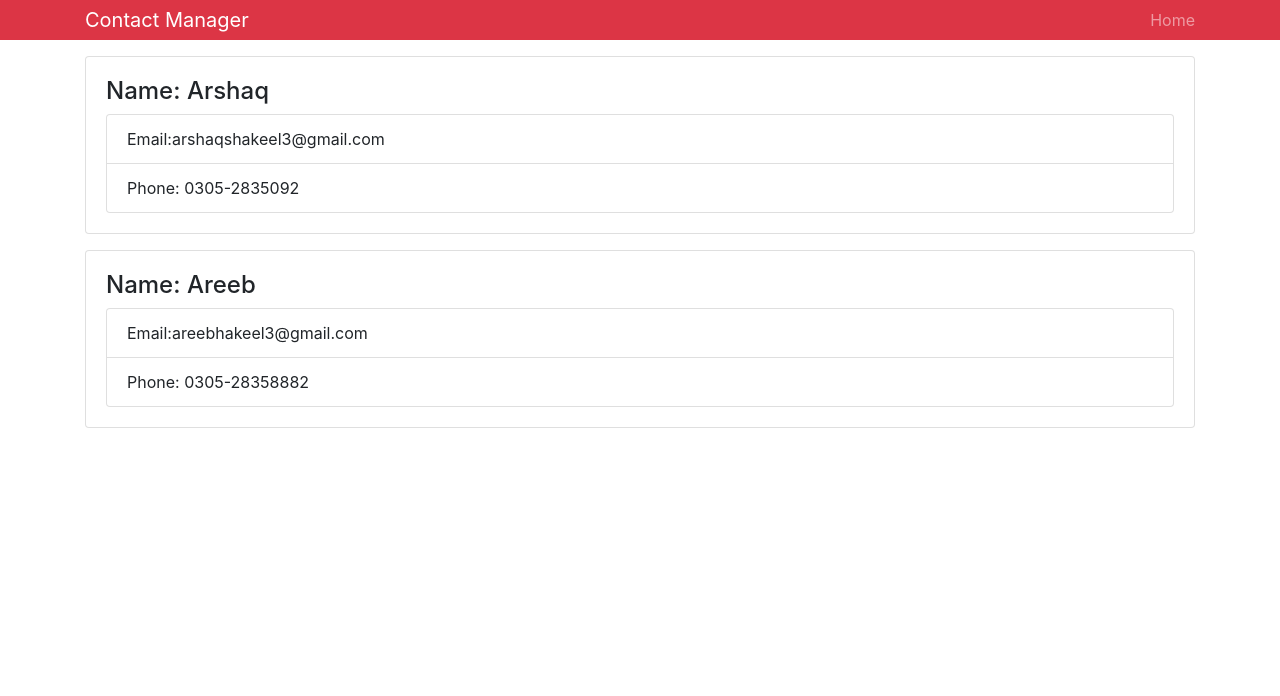
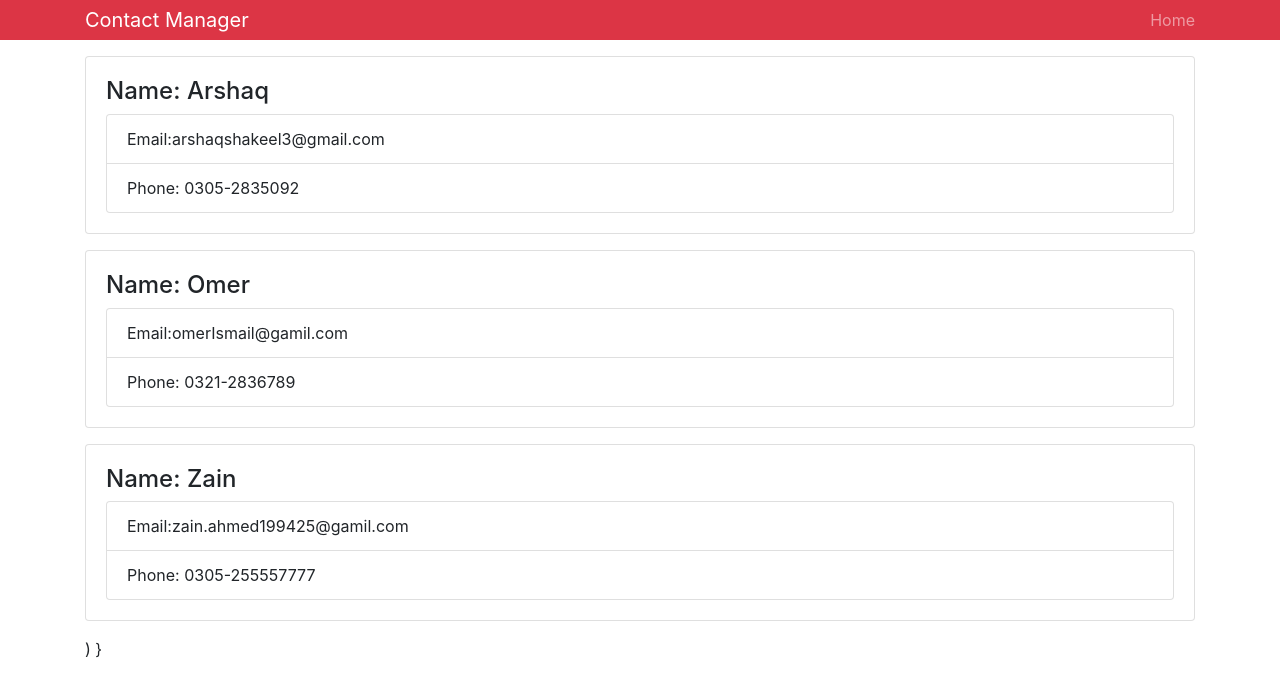
Before and after one commit to Arshaq1996/Contact-Manager, a React (Create React App) app: page / in a window 1280 px wide. Shown: the top 696 px of the page. Built offline with nearby package versions, Linux system fonts and the light colour scheme.

Commit message:
Working with React states

```diff
--- a/src/App.js
+++ b/src/App.js
@@ -1,12 +1,13 @@
 import React, { Component } from "react";
 //import Contact.js component
-import Contact from "./components/Contact";
+import Contacts from "./components/Contacts";
 //import Header.js component
 import Header from "./components/Header";
 //import bootstrap
 import 'bootstrap/dist/css/bootstrap.min.css';
 //import logo from './logo.svg';
 import "./App.css";
+//import Contact from "./components/Contact";
 
 //let name = "arshaq"
 
@@ -20,16 +21,9 @@ class App extends Component {
 
         <Header branding="Contact Manager" />
 <div className="container">
-        <Contact
-          name="Arshaq"
-          email="arshaqshakeel3@gmail.com"
-          phone="0305-2835092"
-        />
-        <Contact
-          name="Areeb"
-          email="areebhakeel3@gmail.com"
-          phone="0305-28358882"
-        />
+
+<Contacts/>
+
         </div>
       </div>
     );
--- /dev/null
+++ b/src/components/Contacts.js
@@ -0,0 +1,65 @@
+import React, { Component } from 'react'
+import Contact from './Contact';
+ class Contacts extends Component {
+
+  constructor(){
+super();
+this.state={
+
+  contacts:[
+{
+  id :1,
+name:"Arshaq",
+email : "arshaqshakeel3@gmail.com",
+phone : "0305-2835092"
+
+},
+{
+  id :2,
+name:"Omer",
+email : "omerIsmail@gamil.com",
+phone : "0321-2836789"
+
+},
+{
+  id :3,
+name:"Zain",
+email : "zain.ahmed199425@gamil.com",
+phone : "0305-255557777"
+
+}
+
+
+  ]
+
+};
+
+
+
+
+  }
+  render() {
+    const {contacts} = this.state;
+    return (
+      <div>
+        {
+
+
+contacts.map(function(snapshot){
+
+
+  return <Contact id={snapshot.id} name={snapshot.name} email = {snapshot.email} phone = {snapshot.phone} />
+
+
+})
+
+          })
+        }
+
+      </div>
+    )
+  }
+}
+
+
+export default Contacts;
```
